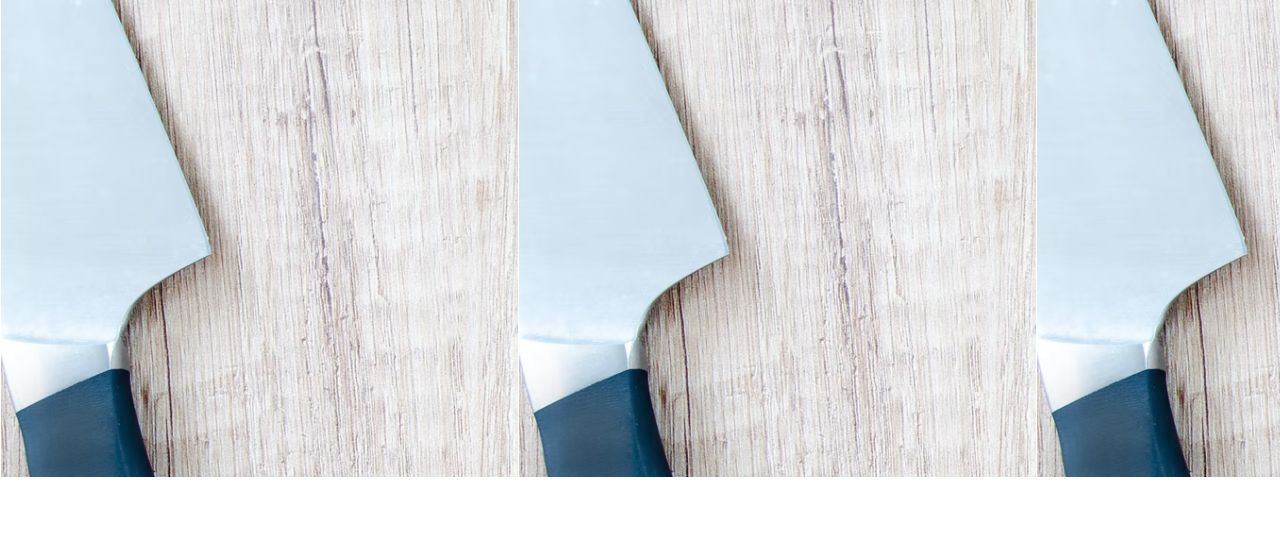
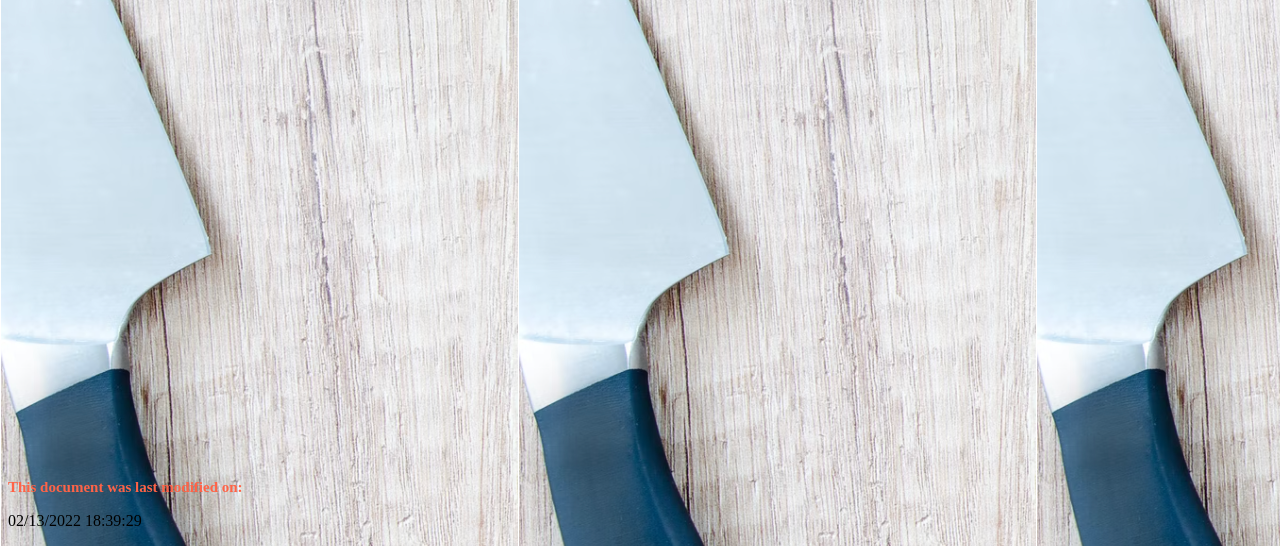
Before and after one commit to chan277/group19-project1, a plain HTML site: page menuu.html in a window 1280 px wide. Shown: the part 323-869 px from the top of the page. Before the commit the page ends 800 px from the top, so only its background shows below. Drawn offline with Linux system fonts and the light colour scheme.

Commit message:
Update menuu.html

```diff
--- a/menuu.html
+++ b/menuu.html
@@ -16,7 +16,17 @@
 <br>
 <li style="font-size:30px"><a href="services.html" target="front">Our Services</a></li>
 <br>
-<li style="font-size:30px"><a href="testimonials.html" target="front">Testimonials</a></li>
+<li style="font-size:30px;margin-bottom: 500px;"><a href="testimonials.html" target="front">Testimonials</a></li>
+
+
+<p style="font-size: 15px;color:tomato;"><b>This document was last modified on:</p>
+<p id="382"></b></p>
+
+<script>
+let text = document.lastModified;
+document.getElementById("382").innerHTML = text;
+</script>
+
 </body>
 
 </html>
```
